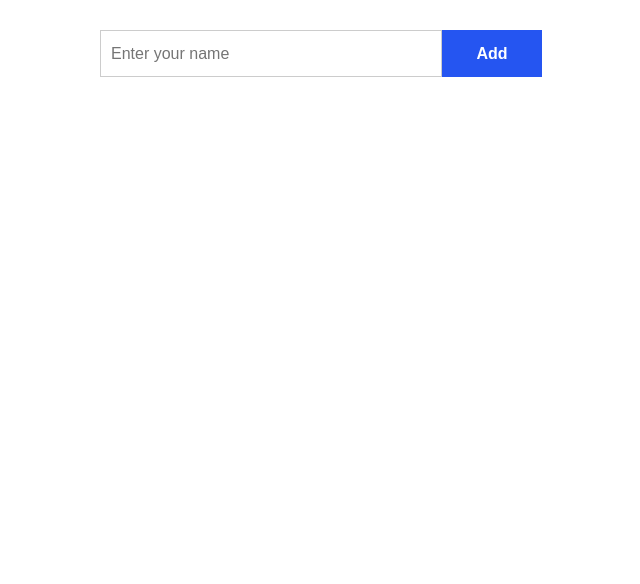
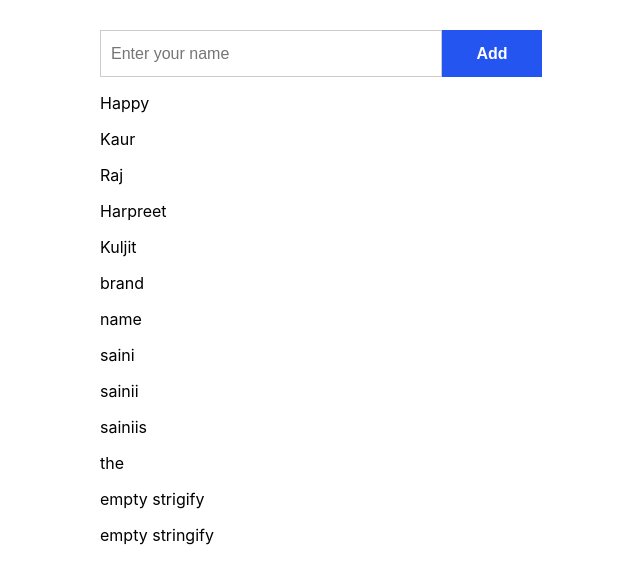
Before and after one commit to harpreet780/Todo-Axios, a React (Create React App) app: page / in a window 1280 px wide. Shown: the top 584 px of the page, without its empty margins (220-860 px from the left). Built offline with nearby package versions, Linux system fonts and the light colour scheme; data requests are answered from the project's data file.

Commit message:
add todolist on input field

```diff
--- /dev/null
+++ b/data.json
@@ -0,0 +1,89 @@
+{
+  "data": [
+    {
+      "id": 1,
+      "name": "Happy",
+      "email": "happy123@gmail.com"
+    },
+    {
+      "id": 2,
+      "name": "Kaur",
+      "email": "Kaur123@gmail.com"
+    },
+    {
+      "id": 3,
+      "name": "Raj",
+      "email": "Raj123@gmail.com"
+    },
+    {
+      "id": 4,
+      "name": "Harpreet",
+      "email": "Harpreet123@gmail.com"
+    },
+    {
+      "id": 5,
+      "name": "Kuljit",
+      "email": "Kuljit123@gmail.com"
+    },
+    {
+      "title": "insaan",
+      "complete": false,
+      "id": 6
+    },
+    {
+      "title": "insaan",
+      "complete": false,
+      "id": 7
+    },
+    {
+      "title": "kaur",
+      "complete": false,
+      "id": 8
+    },
+    {
+      "name": "brand",
+      "complete": false,
+      "id": 9
+    },
+    {
+      "name": "name",
+      "complete": false,
+      "id": 10
+    },
+    {
+      "name": "saini",
+      "complete": false,
+      "id": 11
+    },
+    {
+      "name": "",
+      "complete": false,
+      "id": 12
+    },
+    {
+      "name": "sainii",
+      "complete": false,
+      "id": 13
+    },
+    {
+      "name": "sainiis",
+      "complete": false,
+      "id": 14
+    },
+    {
+      "name": "the",
+      "complete": false,
+      "id": 15
+    },
+    {
+      "name": "empty strigify",
+      "complete": false,
+      "id": 16
+    },
+    {
+      "name": "empty stringify",
+      "complete": false,
+      "id": 17
+    }
+  ]
+}
--- a/package.json
+++ b/package.json
@@ -6,6 +6,7 @@
     "@testing-library/jest-dom": "^5.16.1",
     "@testing-library/react": "^12.1.2",
     "@testing-library/user-event": "^13.5.0",
+    "axios": "^0.25.0",
     "json-server": "^0.17.0",
     "react": "^17.0.2",
     "react-dom": "^17.0.2",
--- a/src/App.js
+++ b/src/App.js
@@ -1,6 +1,6 @@
 
 import './App.css';
-import Axios from './Axios';
+import Axios from './Axios/Todo';
 
 function App() {
   return (
--- /dev/null
+++ b/src/Axios/Todo.js
@@ -0,0 +1,47 @@
+import React, { useState, useEffect } from 'react';
+import axios from "axios"
+const Axios = () => {
+    const [data, setData] = useState([]);
+    const [todoData, setTodoData] = useState("");
+    const TodoValue = (e) => {
+        setTodoData(e.target.value);
+    }
+    const onSubmit = (e) => {
+        let singleTodo = {
+            name: todoData,
+            complete: false
+        }
+        e.preventDefault();
+        axios.post("http://localhost:4000/data", singleTodo).then((res) => {
+            console.log(res.data)
+            data.push(res.data);
+            setTodoData("");
+        })
+    }
+    useEffect(() => {
+        axios.get("http://localhost:4000/data").then((res) => {
+            console.log(res.data)
+            setData(res.data);
+        })
+    }, [])
+    return (
+        <div className="Wrapper">
+            <input
+                type="text"
+                name="name"
+                placeholder="Enter your name"
+                onChange={TodoValue}
+                className="TodoInput" />
+            <button
+                className="addBtn"
+                onClick={onSubmit}>
+                Add
+            </button>
+            {data?.map((item) => {
+                return <p>{item.name}</p>
+            })}
+        </div>
+    );
+};
+
+export default Axios;
--- a/src/Axios/index.js
+++ /dev/null
@@ -1,12 +0,0 @@
-import React from 'react';
-
-const Axios =() => {
-    return (
-        <div className="Wrapper">
-            <input type="text" name="name" placeholder="Enter your name" className="TodoInput"/>
-            <button className="addBtn">Add</button>
-        </div>
-    );
-};
-
-export default Axios;
```
Also changed, not shown: src/data.json (deleted, +0 -29 lines), 1 other file (tests, documents, lock files or other folders).
